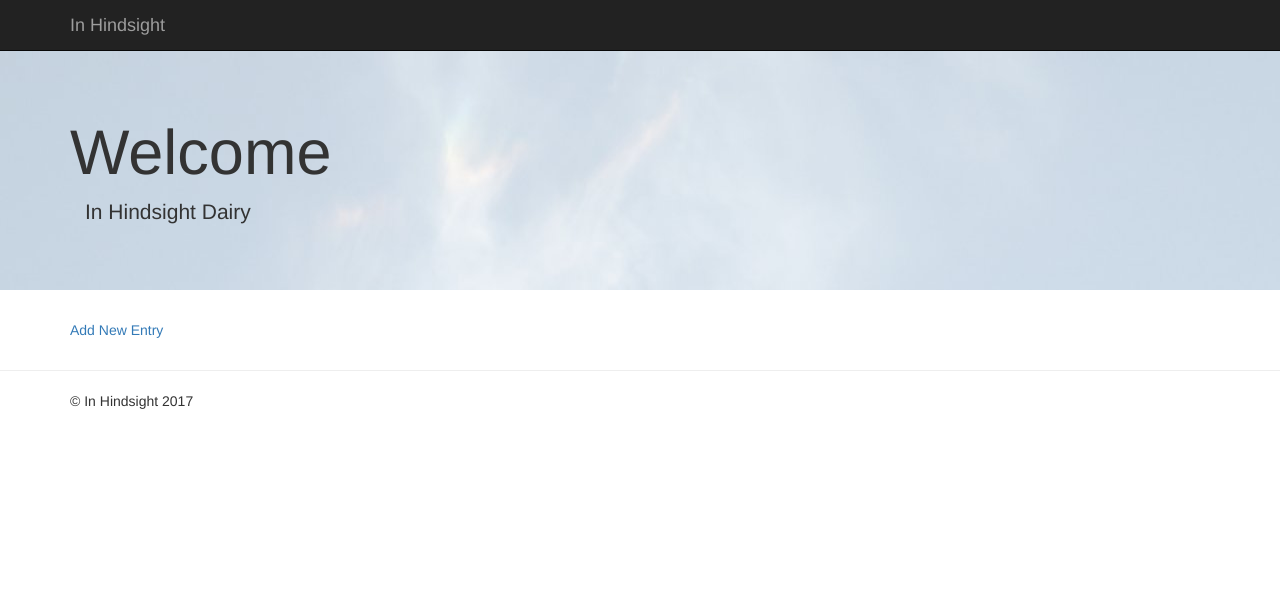
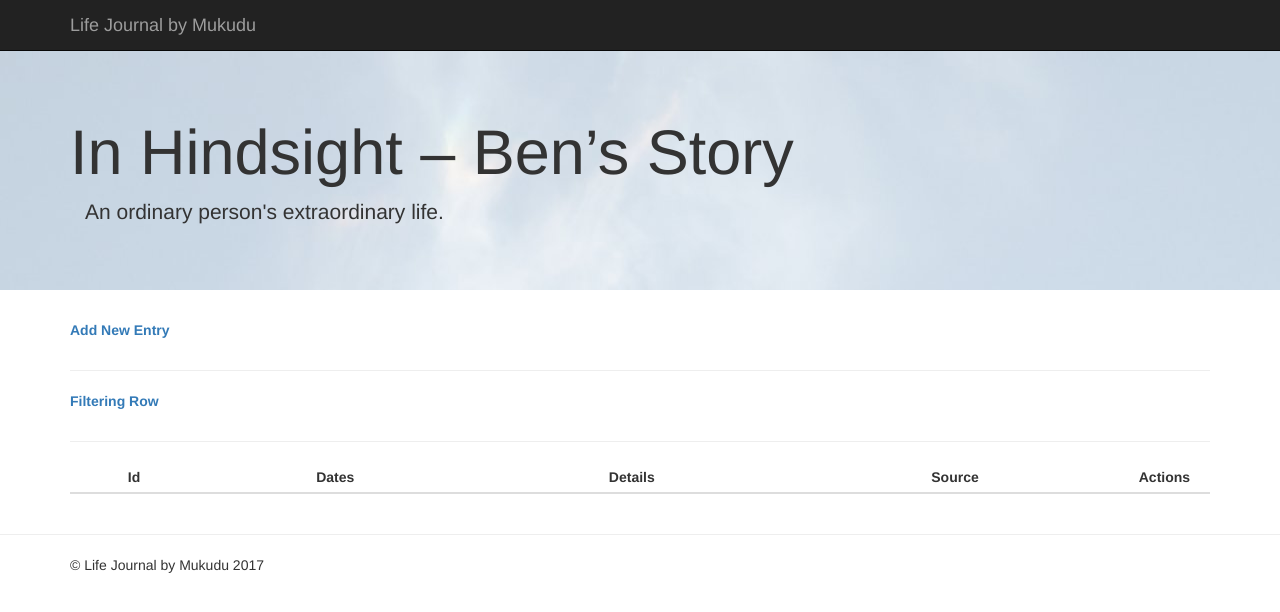
Before and after one commit to bencellis/php-lifejournal, a PHP site: page /index.php in a window 1280 px wide. Shown: the top 612 px of the page. Run offline with PHP 8.4, Linux system fonts and the light colour scheme; tables that the repository leaves empty or names only in its code hold one stand-in row (values such as "Sample post"); lists and menus that the app fills with data are empty; some libraries are stand-ins or nearby versions.

Commit message:
progress slow going but nearly there

```diff
--- a/assets/js/custom.js
+++ b/assets/js/custom.js
@@ -1,9 +1,31 @@
 /*
+ *
  * Custom JS Code
  */
 
 $(function() {
 
+	$('.delEntry').click(function(e){
+		return confirm('Are you sure you want to do this?');
+	});
+
+	$('.linkEntry').click(function(e){
+		if (input = prompt('Enter Id of record you want to link this record to')) {
+			// add recid to link
+			if (Number.isInteger(Number(input))) {
+				// redirect to ulr plus
+				var connectedid = '&connectid=' + input;
+				document.location = this.href + connectedid;
+			}else{
+				alert('Only Ids (numbers) are allowed here.');
+				return false;
+			}
+		}else{
+			return false;
+		}
+	});
+
+	// TODO check we on right page for this
 	// on page unload check for checked checkboxes
 	updateFollowingFlds($('#id_allYear'));
 	updateFollowingFlds($('#id_allMonth'));
--- a/includes/config.php
+++ b/includes/config.php
@@ -7,10 +7,11 @@
 	'com'	=> '',
 );
 $keywords = array();
-$title = 'In Hindsight';
-$welcomemsg = 'Welcome';
+$title = "Life Journal by Mukudu";
+$welcomemsg = 'In Hindsight – Ben’s Story';
 $author = 'Benjamin Ellis, Mukudu Sites, Mukudu Ltd';
-$description = 'The In Hindsight Site';
+$description = "In Hindsight – Ben's Story";
+$byline = "An ordinary person's extraordinary life.";
 
 //cookie consent
 $theme = "light-top";		// for dark sites
@@ -32,4 +33,6 @@
 // application configuration
 $config = array(
 	'startyear' => 1965,
+	'defaultnumrecords' => 25,
+	'detaillength' => 120,
 );
--- a/includes/db_lib.php
+++ b/includes/db_lib.php
@@ -4,7 +4,8 @@
 
 	private $mysqli = null;
 
-	public function __construct(array $settings) {
+	public function __construct(array $settings, $forcenew = false) {
+		// TODO if we already exist return existing connection
 		$message = '';
 		$this->mysqli = new mysqli($settings['dbserver'], $settings['dbuser'], $settings['dbpasswd'], $settings['dbname'], $settings['dbport']);
 		if ($this->mysqli->connect_errno) {
@@ -76,4 +77,33 @@
 		}
 		return($this->mysqli->query($sql));
 	}
+
+	public function getJournalEntries($pagingparams, $deleted = false) {
+		$journalentries = array();
+
+		$sql = 'SELECT * FROM journal';
+
+		$delfldval = $deleted ? 1 : 0;
+		$sql .= " WHERE deleted = $delfldval";
+/*
+	$pagingparams['page'] = isset($_REQUEST['page']) ? $_REQUEST['page'] : 1;
+	$pagingparams['norecs'] = isset($_REQUEST['norecs']) ? $_REQUEST['norecs'] : $config['defaultnumrecords'];
+	$pagingparams['dir'] = isset($_REQUEST['dir']) ? $_REQUEST['dir'] : 'DESC';		// descending default
+	$pagingparams['oby'] = isset($_REQUEST['oby']) ? $_REQUEST['oby'] : 'datestart';	// datestart default
+*/
+		$sql .= ' ORDER BY ' . $pagingparams['oby'] . ' ' . $pagingparams['dir'];
+
+		$limitstart = $pagingparams['page'] - 1;
+		$limitto = $pagingparams['page'] * $pagingparams['norecs'];
+
+		$sql .= " LIMIT $limitstart, $limitto";
+
+		if ($results = $this->mysqli->query($sql)) {
+			while ($result = $results->fetch_assoc()) {
+				$journalentries[] = $result;
+			}
+		}
+
+		return $journalentries;
+	}
 }
--- a/includes/lib.php
+++ b/includes/lib.php
@@ -1,7 +1,95 @@
 <?php
-
+require_once('config.php');
 require_once('db_lib.php');
 
+function getEntryEditLinks(){
+
+}
+
+
+
+
+function getJournalEntries($pagingparams, $deleted = false) {
+	global $dbconfig, $config;
+	$db = new dbfunctions($dbconfig);
+	$journalentries = array();
+
+	// lets get the raw records
+	if ($rawrecs = $db->getJournalEntries($pagingparams, $deleted)) {
+		foreach ($rawrecs as $rawrec) {
+			// massage the data
+			$journalentry['recid'] = $rawrec['recid'];
+			$journalentry['deleted'] = $rawrec['deleted'] ? 'Deleted' : 'No';
+			$journalentry['source'] = $rawrec['sourcetype'];
+			$journalentry['realdate'] = $rawrec['startdate'];		// for display purposes
+
+			// details
+			$detaillength = $config['detaillength'];
+			if (strlen($rawrec['details']) > $detaillength) {
+				// reduce length
+				$journalentry['details'] = substr($rawrec['details'], 0, $detaillength);
+				// now add elipses from last space
+				$journalentry['details'] = substr($rawrec['details'], 0, strrpos($journalentry['details'], ' ')) . ' ...';
+			}else{
+				$journalentry['details'] = $rawrec['details'];
+			}
+
+
+			// date stuff
+			if ($rawrec['startdate']) {
+				$phpdate = DateTime::createFromFormat('Y-m-d', $rawrec['startdate']);
+				if ($rawrec['allyear']) {
+					$journalentry['date'] = $phpdate->format('Y');
+				}else if ($rawrec['allmonth']) {
+					$journalentry['date'] = $phpdate->format('F, Y');
+				}else if ($rawrec['allday']) {
+					$journalentry['date'] = $phpdate->format('l j M, Y');
+				}else {
+					$phptime = DateTime::createFromFormat('H:i:s', $rawrec['starttime']);
+					$journalentry['date'] = $phpdate->format('l j M, Y') . ' @ ' . $phptime->format('H:i');
+				}
+			}else{
+				$journalentry['date'] = 'Not Dated';
+			}
+
+			// only if available
+			if ($rawrec['enddate']) {
+				$journalentry['date'] .=  '<br />To ';
+				$phpdate = DateTime::createFromFormat('Y-m-d', $rawrec['enddate']);
+				$journalentry['date'] .= $phpdate->format('l j M, Y');
+				if ($rawrec['endtime'] !== '00:00:00') {
+					$phptime = DateTime::createFromFormat('H:i:s', $rawrec['endtime']);
+					$journalentry['date'] .= ' @ ' . $phptime->format('H:i');
+				}
+			}
+			$journalentries[] = $journalentry;
+		}
+	}
+
+	return $journalentries;
+
+}
+
+
+/**
+ * function to work out the paging information
+ */
+function getPagingParams($config) {
+	$pagingparams = array();
+
+	$request = isset($_REQUEST['paging']) ? unserialize(base64_decode(urldecode($_REQUEST['paging']))) : $_REQUEST;
+
+	$pagingparams['page'] = isset($request['page']) ? $request['page'] : 1;
+	$pagingparams['norecs'] = isset($request['norecs']) ? $request['norecs'] : $config['defaultnumrecords'];
+	$pagingparams['dir'] = isset($request['dir']) ? $request['dir'] : 'DESC';		// descending default
+	$pagingparams['oby'] = isset($request['oby']) ? $request['oby'] : 'startdate';	// startdate default
+
+	//this is one that does not get passed around but is used in links
+	$paging = urlencode(base64_encode(serialize($pagingparams)));
+	$pagingparams['paging'] = $paging;
+
+	return $pagingparams;
+}
 
 function getEmptyRecord($today = null) {
 	return array(
@@ -39,14 +127,14 @@
  * @param str $url
  * @param bool $permanent status of redirect
  */
-function redirect($url, $permanent = false){
+function RedirectTo($url, $permanent = false){
 	//if (headers_sent() === false){
 		header('Location: ' . $url, true, ($permanent === true) ? 301 : 302);
 	//}
 	die('You are being redirected');			// need to die to ensure no further processing
 }
 
-function process_postdata($params) {
+function ProcessPostData($params) {
 	global $dbconfig;
 	$db = new dbfunctions($dbconfig);
 	$errorstr = '';
--- a/index.php
+++ b/index.php
@@ -1,22 +1,103 @@
+<?php
+
+require_once('includes/lib.php');
+
+$pagingparams = getPagingParams($config);
+
+// do we want deleted records as well
+$includedeleted = isset($_REQUEST['deleted']);
+
+$journalentries = getJournalEntries($pagingparams, $includedeleted);
+$lastdisplayr = '';
+
+// edit links
+$baselink = 'index.php?paging=' . $pagingparams['paging'] . '&action=';
+$deletelink = $baselink . 'delete' . '&recid=';
+$connectlink = $baselink . 'connectwith' . '&recid=';
+$editlink = 'editEntry.php?paging=' . $pagingparams['paging'] . '&recid=';
+
+//die('<pre>' . print_r($journalentries, true) . '</pre>');
+
+?>
+
 <?php include_once('includes/header.php'); ?>
 
 <?php include_once('includes/navigation.php'); ?>
 
-    <!-- Main jumbotron for a primary marketing message or call to action -->
+	<?php if ($pagingparams['page'] == 1): ?>
 	    <div class="jumbotron" style="background: url('assets/images/site-image.jpg') no-repeat right">
 	      <div class="container">
-        <h1><?php echo $welcomemsg ?></h1>
+	        <h1><?php echo $welcomemsg; ?></h1>
 	        <div class="col-md-5">
-	        <p>In Hindsight Dairy</p>
+		        <p><?php echo $byline; ?></p>
 	        </div>
 	      </div>
 	    </div>
+	<?php endif; ?>
 
     <div class="container">
-      <!-- Example row of columns -->
       <div class="row">
         <div class="col-md-12">
-			<p><a href="editEntry.php">Add New Entry</a></p>
+			<p><a href="editEntry.php"><strong>Add New Entry</strong></a></p>
+        </div>
+      </div>
+      <hr />
+      <div class="row">
+        <div class="col-md-12">
+			<p><a href="editEntry.php"><strong>Filtering Row</strong></a></p>
+        </div>
+      </div>
+      <hr />
+      <div class="row">
+        <div class="col-md-12">
+			<table class="table table-condensed table-striped table-hover">
+				<thead>
+ 					<th class="text-center">Id</th>
+					<th class="text-center">Dates</th>
+					<th class="text-center">Details</th>
+					<th class="text-center">Source</th>
+					<?php if ($includedeleted) :?>
+						<th class="text-center">Del?</th>
+					<?php endif; ?>
+					<th width="8%" class="text-center">Actions</th>
+				</thead>
+				<tbody>
+				<?php foreach ($journalentries as $entry): ?>
+					<?php
+						$entrydate = DateTime::createFromFormat('Y-m-d', $entry['realdate']);
+						$recid = $entry['recid'];
+					?>
+					<?php if ($lastdisplayr != $entrydate->format('Y')): ?>
+						<tr>
+							<td class="text-center" colspan="<?php echo $includedeleted ? 6 : 5; ?>">
+								<?php $lastdisplayr = $entrydate->format('Y'); ?>
+								<strong><?php echo $lastdisplayr; ?></strong>
+							</td>
+						</tr>
+					<?php endif; ?>
+					<tr>
+						<td><?php echo $entry['recid']; ?></td>
+						<td><?php echo $entry['date']; ?></td>
+						<td><?php echo $entry['details']; ?></td>
+						<td><?php echo $entry['source']; ?></td>
+						<?php if ($includedeleted) :?>
+							<td><?php echo $entry['deleted']; ?></td>
+						<?php endif; ?>
+						<td style="vertical-align: middle" class="text-center">
+							<a href="<?php echo $editlink . $recid; ?>" class="editLink editEntry" title="Edit">
+								<span class="glyphicon glyphicon-wrench"></span>
+							</a>&nbsp;
+							<a href="<?php echo $deletelink . $recid; ?>" class="editLink delEntry" title="Delete">
+								<span class="glyphicon glyphicon-remove"></span>
+							</a>&nbsp;
+							<a href="<?php echo $connectlink . $recid; ?>" class="editLink linkEntry" title="Connect">
+								<span class="glyphicon glyphicon-link"></span>
+							</a>
+						</td>
+					</tr>
+				<?php endforeach; ?>
+				</tbody>
+			</table>
         </div>
       </div>
     </div> <!-- /container -->
```
Also changed, not shown: editEntry.php (+10 -3 lines). Lines whose indentation alone changed are shown as unchanged.
